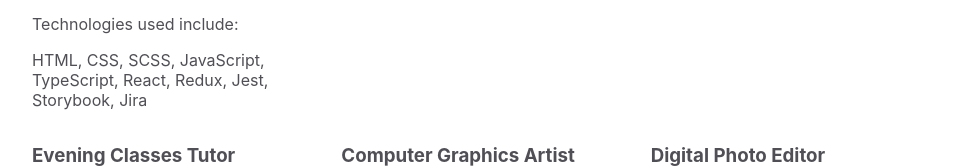
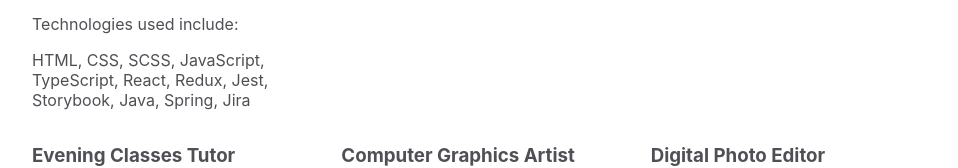
Before and after one commit to josefcohen/josefcohen.github.io, a plain HTML site: page index.html in a window 1280 px wide. Shown: the part 1148-1316 px from the top of the page, without its empty margins (160-1118 px from the left). Drawn offline with Linux system fonts and the light colour scheme.

Commit message:
updated information

```diff
--- a/index.html
+++ b/index.html
@@ -61,7 +61,7 @@
                             <p>Serving as the moderator of the frontend guild meeting, during which I help organize technical maintenance tasks on a biweekly basis.</p>
                             <p>Served as a key figure on a frontend stack migration core group, during which I helped successfully migrate from a fullstack legacy monolith into a series of React applications.</p>
                             <p>Technologies used include:</p>
-                            <p>HTML, CSS, SCSS, JavaScript, TypeScript, React, Redux, Jest, Storybook, Jira</p>
+                            <p>HTML, CSS, SCSS, JavaScript, TypeScript, React, Redux, Jest, Storybook, Java, Spring, Jira</p>
                         </article>
                         <article class="col">
                             <h1>Software Developer</h1>
```
